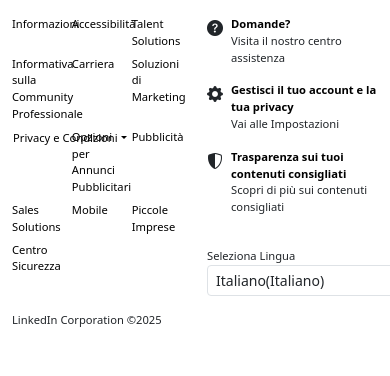
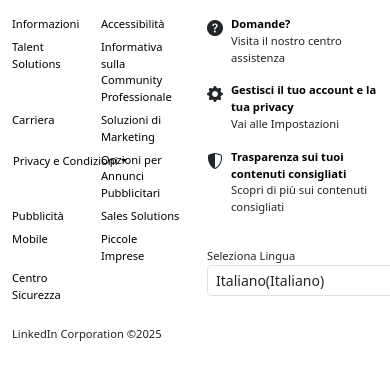
Before and after one commit to Gianlu201/LinkedIn-Clone, a React (Vite) app in the folder linkedin-team1/: page / in a window 390 px wide. Shown: the top 376 px of the page. Built offline with nearby package versions, Linux system fonts and the light colour scheme.

Commit message:
responsive

```diff
--- a/linkedin-team1/public/assets/footer.css
+++ b/linkedin-team1/public/assets/footer.css
@@ -19,7 +19,7 @@
   margin: 0;
 }
 .anchor-list li {
-  width: 30%;
+  width: 48%;
   margin-bottom: 6px;
 }
 .drop-list {
@@ -39,3 +39,9 @@
   text-decoration: none;
   background-color: rgb(168, 168, 168);
 }
+
+@media screen and (min-width: 876px) {
+  .anchor-list li {
+    width: 30%;
+  }
+}
```
